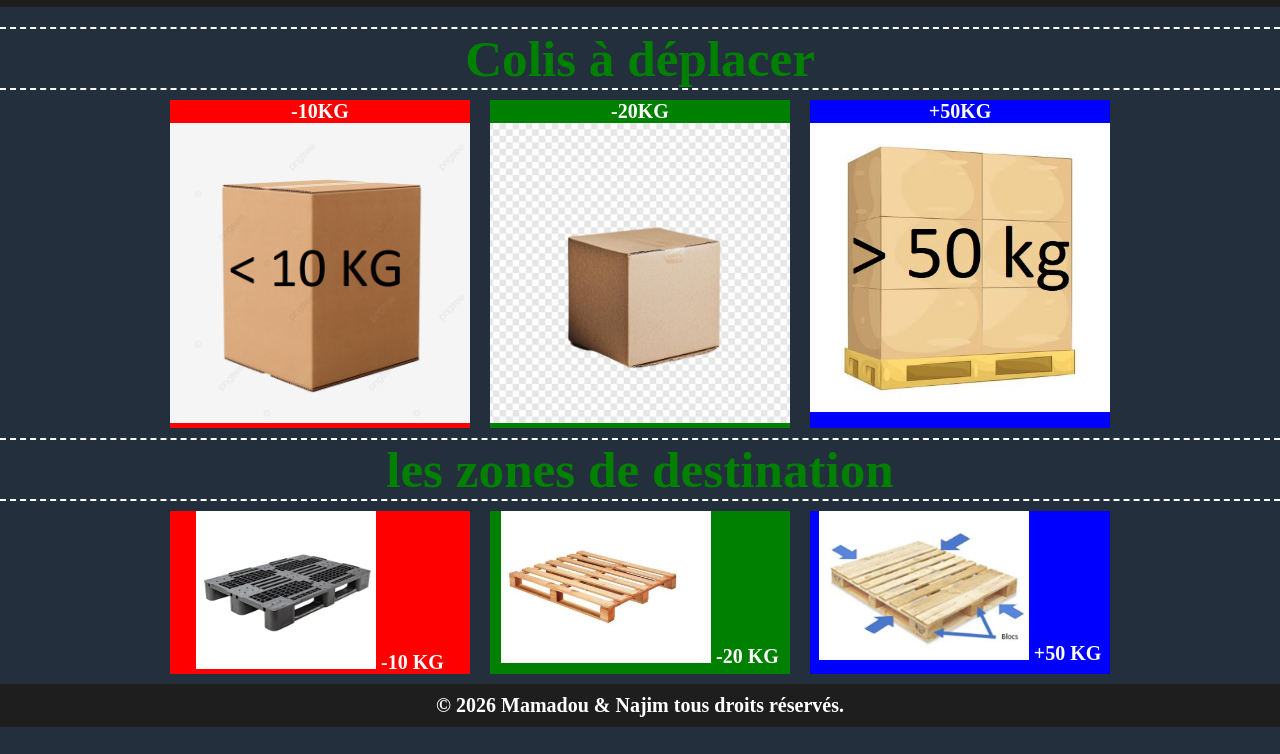
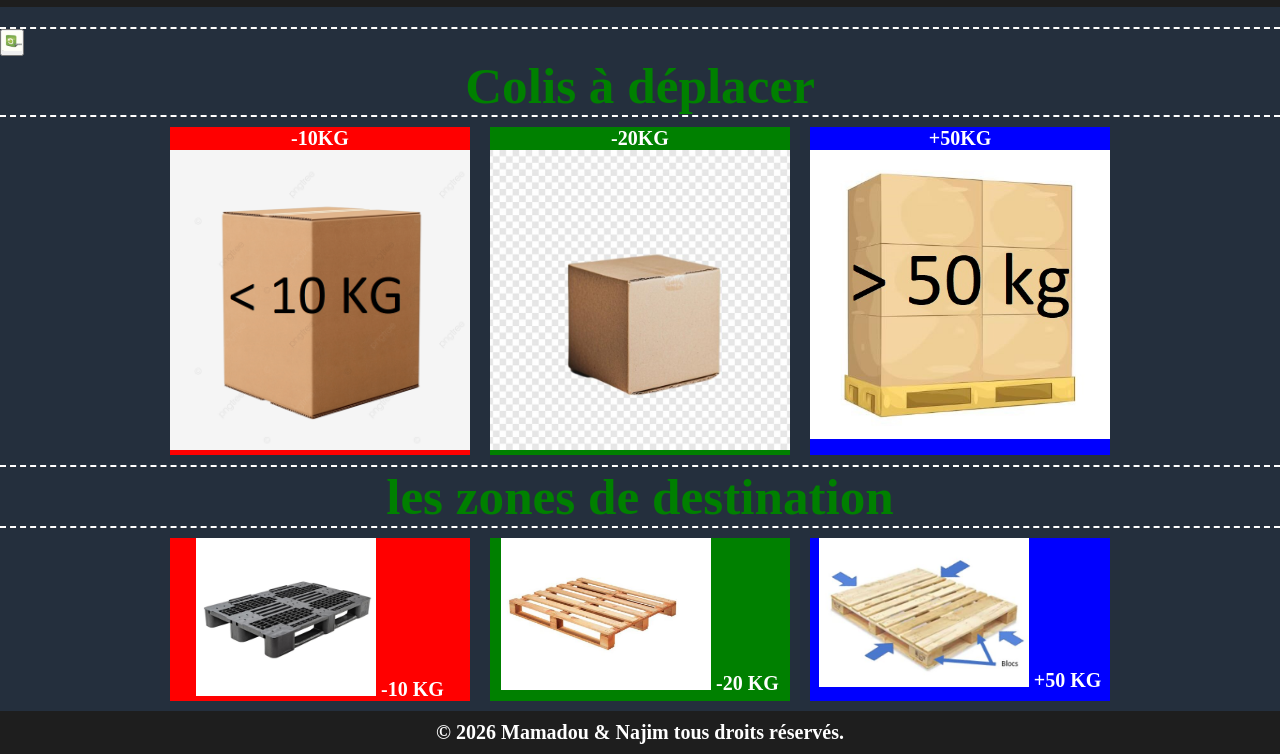
Before and after one commit to najimcda/Projet-Hangar, a plain HTML site: page index.html in a window 1280 px wide. Shown: the part 145-899 px from the top of the page. Before the commit the page ends 872 px from the top, so only its background shows below. Drawn offline with Linux system fonts and the light colour scheme.

Commit message:
mamadoumise ajour

```diff
--- a/app.js
+++ b/app.js
@@ -34,3 +34,6 @@ document.querySelectorAll(".zone").forEach(zone=>{
     });
 
 });
+document.querySelector(".monbouton").addEventListener("click", () => {
+    location.reload();
+});
--- a/index.html
+++ b/index.html
@@ -12,8 +12,14 @@
 
 
   </div>
+
+
 <div class="container">
   <hr>
+   <div style="text-align:left;">
+    <button class="monbouton"><img src="images/renit.jpg" width="20" height="auto" ></button>
+
+  </div>
   <h3 id="titre2">Colis à déplacer</h3>
   <hr>
 
@@ -23,8 +29,9 @@
     <div id="b2" class="boite" draggable="true" data-zone="z2">-20KG <img src="images/colis2.jpg" width="100%"; height="auto";></div>
     <div id="b3" class="boite" draggable="true" data-zone="z3">+50KG <img src="images/colis3.jpg" width="100%"; height="auto";></div>
 </div>
-<div>
+
   <hr>
+
   <h3>les zones de destination</h3>
   <hr>
 <div class="ecart">
--- a/style.css
+++ b/style.css
@@ -11,7 +11,7 @@
     gap: 20px;
     padding: 10px;
     background-color: #1E1E1E;
- /* flex-wrap: wrap; /* important pour mobile */
+  /*flex-wrap: wrap;  */
 }
 
 /* BODY */
```
Also changed, not shown: images/renit.jpg (added).
